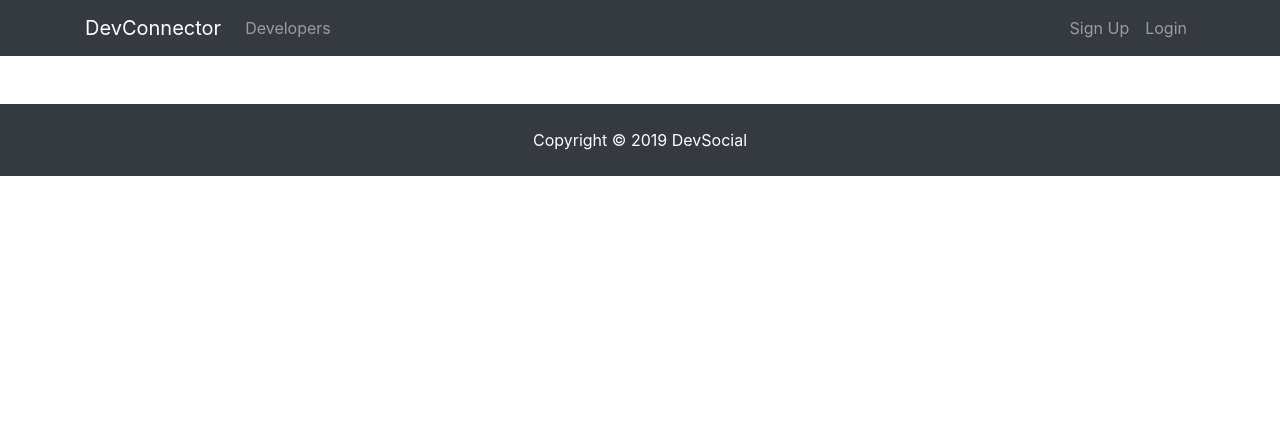
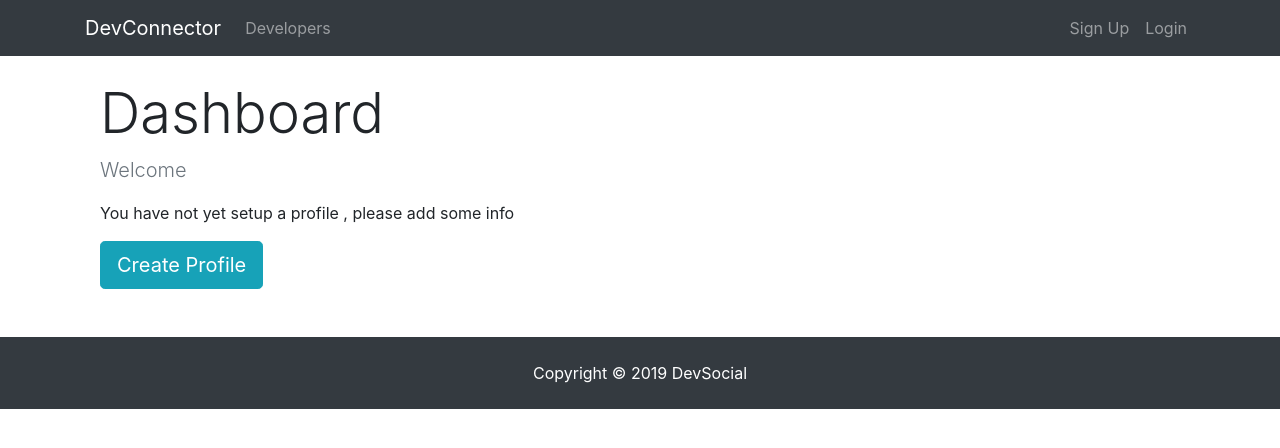
Before and after one commit to sagarkharabe/Dev-Connect, a React (Create React App) app in the folder client/: page /dashboard in a window 1280 px wide. Shown: the top 448 px of the page. Built offline with nearby package versions, Linux system fonts and the light colour scheme; no server answers; the HTML template or start-up script is replaced by a standard one.

Commit message:
added a spinner while the profile is loading

```diff
--- /dev/null
+++ b/client/src/components/common/Spinner.js
@@ -0,0 +1,13 @@
+import React from "react";
+import spinner from "./spinner.gif";
+export default function Spinner() {
+  return (
+    <div>
+      <img
+        src={spinner}
+        style={{ width: "200px", margin: "auto", display: "block" }}
+        alt="Loading..."
+      />
+    </div>
+  );
+}
--- a/client/src/components/dashboard/Dashboard.js
+++ b/client/src/components/dashboard/Dashboard.js
@@ -2,17 +2,55 @@
 import PropTypes from "prop-types";
 import { connect } from "react-redux";
 import { getCurrentProfile } from "../../actions/profileAction";
+import Spinner from "../common/Spinner";
+import { Link } from "react-router-dom";
 class Dashboard extends Component {
-  static propTypes = {};
+  static propTypes = {
+    profile: PropTypes.object.isRequired,
+    auth: PropTypes.object.isRequired,
+    getCurrentProfile: PropTypes.func.isRequired
+  };
   componentDidMount() {
     this.props.getCurrentProfile();
   }
   render() {
-    return <div />;
+    const { user } = this.props.auth;
+    const { profile, loading } = this.props.profile;
+    let dashboardContent;
+    if (profile === null || loading) {
+      dashboardContent = <Spinner />;
+    } else if (Object.keys(profile).length > 0) {
+      dashboardContent = <h4>Display Profile</h4>;
+    } else {
+      dashboardContent = (
+        <div>
+          <p className="lead text-muted">Welcome {user.name}</p>
+          <p>You have not yet setup a profile , please add some info</p>
+          <Link to="/create-profile" className="btn btn-lg btn-info">
+            Create Profile
+          </Link>
+        </div>
+      );
+    }
+    return (
+      <div className="dashboard">
+        <div className="container">
+          <div className="row">
+            <div className="col-md-12">
+              <h1 className="display-4">Dashboard</h1>
+              {dashboardContent}
+            </div>
+          </div>
+        </div>
+      </div>
+    );
   }
 }
+const mapStateToProps = ({ auth, profile }) => {
+  return { profile, auth };
+};
 
 export default connect(
-  null,
+  mapStateToProps,
   { getCurrentProfile }
 )(Dashboard);
```
Also changed, not shown: client/src/components/common/spinner.gif (added).
